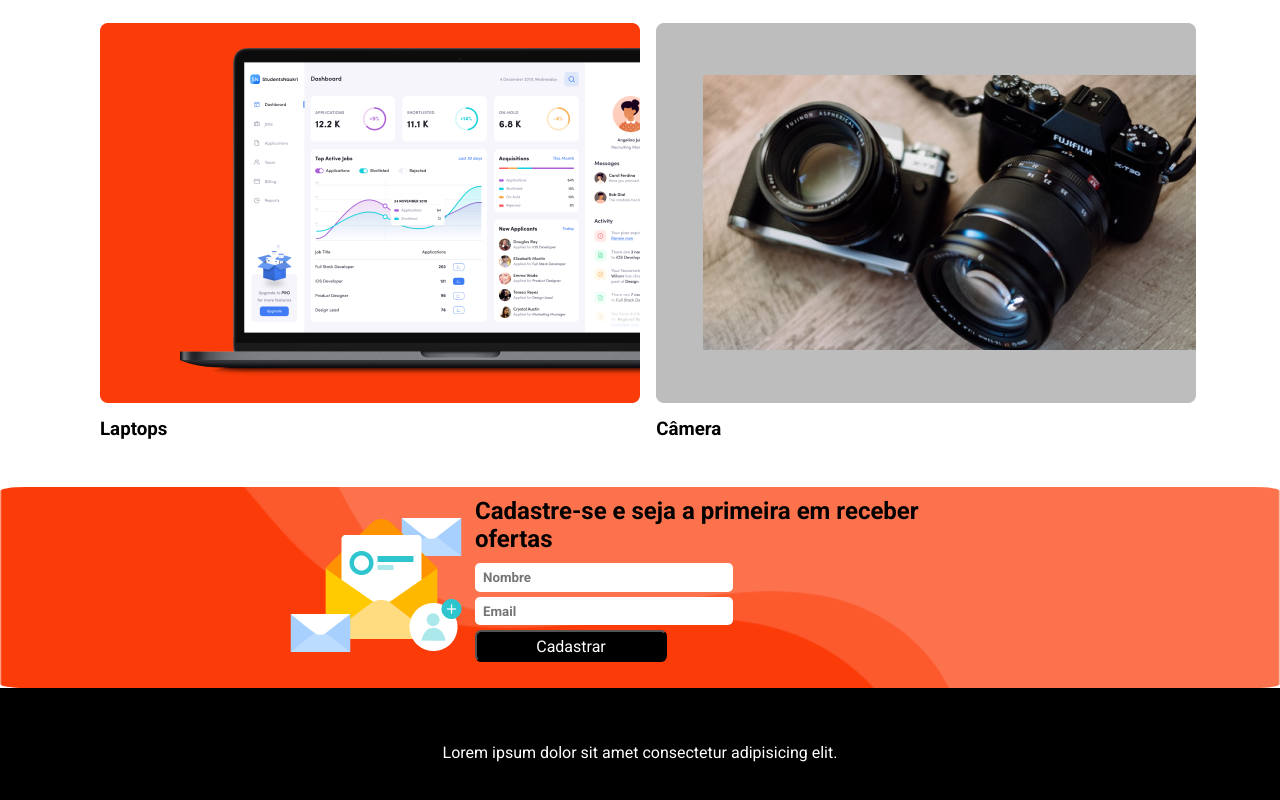
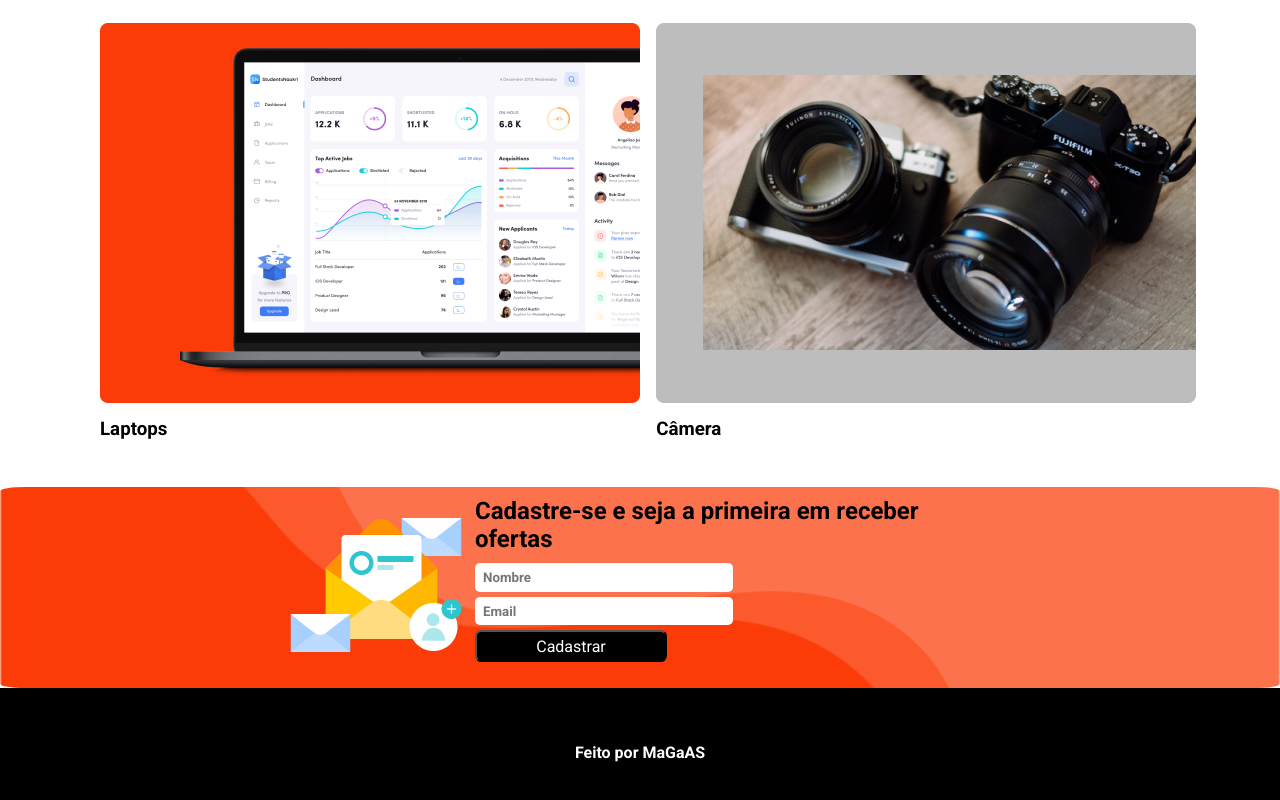
Before and after one commit to magas1507/desafio-black-friday, a plain HTML site: page index.html in a window 1280 px wide. Shown: the part 1240-2040 px from the top of the page. Drawn offline with Linux system fonts and the light colour scheme.

Commit message:
Desafio black-friday

```diff
--- a/css/index.css
+++ b/css/index.css
@@ -172,4 +172,5 @@ footer {
   width: 100vw;
   text-align: center;
   height: 130px;
+  font-weight: bold;
 }
--- a/index.html
+++ b/index.html
@@ -82,7 +82,7 @@
       </section>
     </main>
     <footer>
-      <p>Lorem ipsum dolor sit amet consectetur adipisicing elit.</p>
+      <p>Feito por MaGaAS</p>
     </footer>
     <script src="./js/index.js"></script>
   </body>
```
